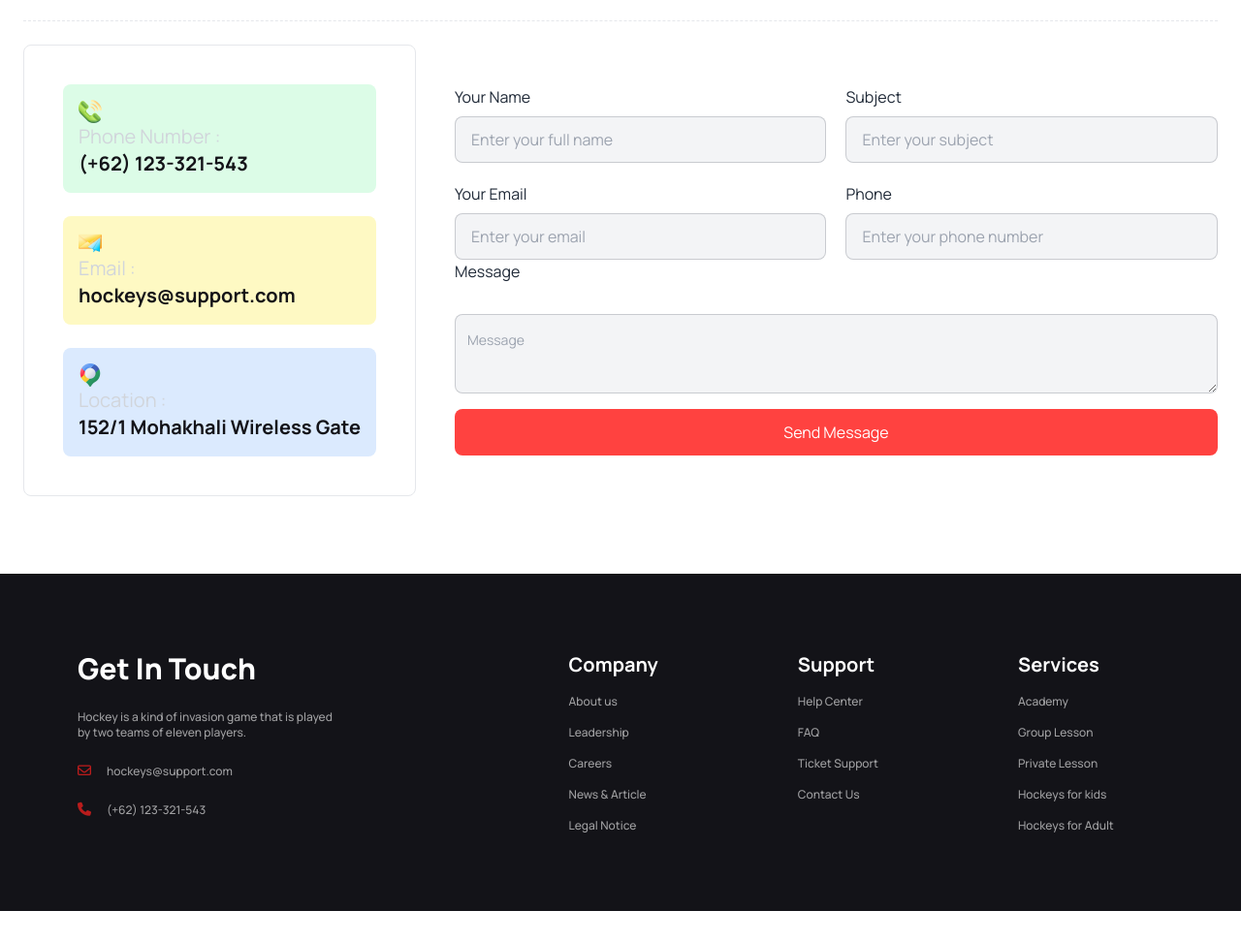
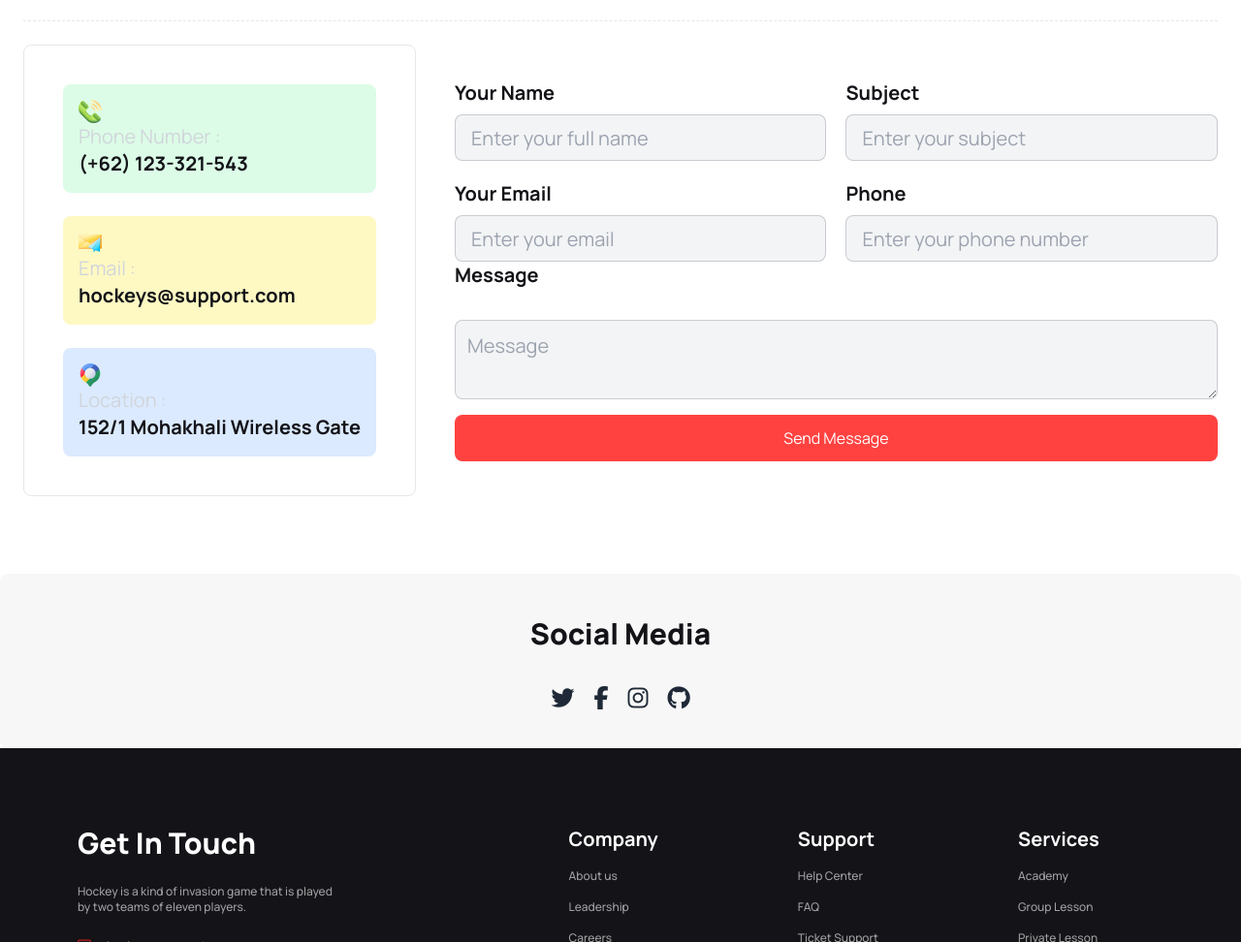
Before and after one commit to zakiasuma96/hockeys-project-daisyui, a plain HTML site: page index.html in a window 1280 px wide. Shown: the part 4143-5115 px from the top of the page at 97% size. Before the commit the page ends 5083 px from the top, so only its background shows below. Drawn offline with nearby package versions, Linux system fonts and the light colour scheme.

Commit message:
social section added

```diff
--- a/index.html
+++ b/index.html
@@ -642,7 +642,7 @@
         <hr class="border-dashed">
       </div>
 
-      <div class="flex flex-col  lg:flex-row gap-10 items-center mt-6">
+      <div class="flex  flex-col lg:flex-row gap-10 items-center mt-6">
 
       <div class="space-y-6 border border-lg rounded-lg p-10">
         <div class="bg-green-100 p-4 rounded-lg">
@@ -671,27 +671,29 @@
 
 
 
-          <div class="grid grid-cols-1 lg:grid-cols-2 gap-5  ">
+          <div class="grid grid-cols-1  lg:grid-cols-2 gap-5  ">
 
             <!-- left form  -->
 
-            <div class="flex flex-col gap-2 ">
+            <div class="flex flex-col ] gap-2 ">
 
-                  <label for=" text" >Your Name</label>
+                  <label for=" text" class="text-body-text-primary-color text-xl font-bold" >Your Name</label>
 
 
-                  <input type="text" name="your name" placeholder="Enter your full name" class=" input input-bordered bg-gray-100 " >
+                  <input type="text" name="your name" placeholder="Enter your full name" class=" input input-bordered bg-gray-100 text-body-text-primary-color text-xl font-normal " >
 
 
 
               </div>
 
-              <div class="flex flex-col gap-2 >
+              <div class="flex flex-col gap-2" >
 
-                  <label for=" text" >Subject</label>
+                <label for=" text" class="text-body-text-primary-color text-xl font-bold" >Subject</label>
 
 
-                  <input type="text" name="text" placeholder="Enter your subject" class=" input input-bordered bg-gray-100" >
+
+
+                  <input type="text" name="text" placeholder="Enter your subject" class=" input input-bordered bg-gray-100 text-body-text-primary-color text-xl font-normal" >
 
 
               </div>
@@ -703,11 +705,11 @@
 
                 <div class="flex flex-col gap-2  ">
 
-                    <label for=" text" >Your Email</label>
+                    <label for=" text" class="text-body-text-primary-color text-xl font-bold" >Your Email</label>
 
 
 
-                    <input type="email" name="" id="" placeholder="Enter your email" class=" input input-bordered  bg-gray-100">
+                    <input type="email" name="" id="" placeholder="Enter your email" class=" input input-bordered  bg-gray-100 text-body-text-primary-color text-xl font-normal">
 
 
                 </div>
@@ -717,10 +719,10 @@
                 <div class="flex flex-col gap-2 ">
 
 
-                    <label for=" text" >Phone</label>
+                    <label for=" text" class="text-body-text-primary-color text-xl font-bold" >Phone</label>
 
 
-                    <input type="text" name="text" placeholder="Enter your phone number" class=" input input-bordered bg-gray-100 " >
+                    <input type="text" name="text" placeholder="Enter your phone number" class=" input input-bordered bg-gray-100 text-body-text-primary-color text-xl font-normal " >
 
 
                 </div>
@@ -732,10 +734,10 @@
           <div class="flex flex-col space-y-8">
 
 
-              <label for="">Message</label>
+              <label for="" class="text-body-text-primary-color text-xl font-bold">Message</label>
 
 
-              <textarea class="textarea textarea-bordered p-3 bg-gray-100" placeholder="Message" col="30" row="10"></textarea>
+              <textarea class="textarea textarea-bordered p-3 bg-gray-100 text-body-text-primary-color text-xl font-normal" placeholder="Message" col="30" row="10"></textarea>
 
             </div>
 
@@ -747,6 +749,23 @@
 
 
     </div>
+
+    </section>
+    <!-- social media section  -->
+
+    <section class="flex justify-between flex-col items-center text-center gap-4 bg-[#13131808] rounded-lg pt-6 pb-10 ">
+
+
+      <h2 class="text-center text-[#131318] font-extrabold text-2xl lg:text-3xl my-5">Social Media</h2>
+
+
+
+      <div class=" flex justify-center gap-5 text-2xl">
+        <i class="fa-brands fa-twitter"></i>
+        <i class="fa-brands fa-facebook-f"></i>
+        <i class="fa-brands fa-instagram"></i>
+        <i class="fa-brands fa-github"></i>
+      </div>
 
     </section>
 
```
